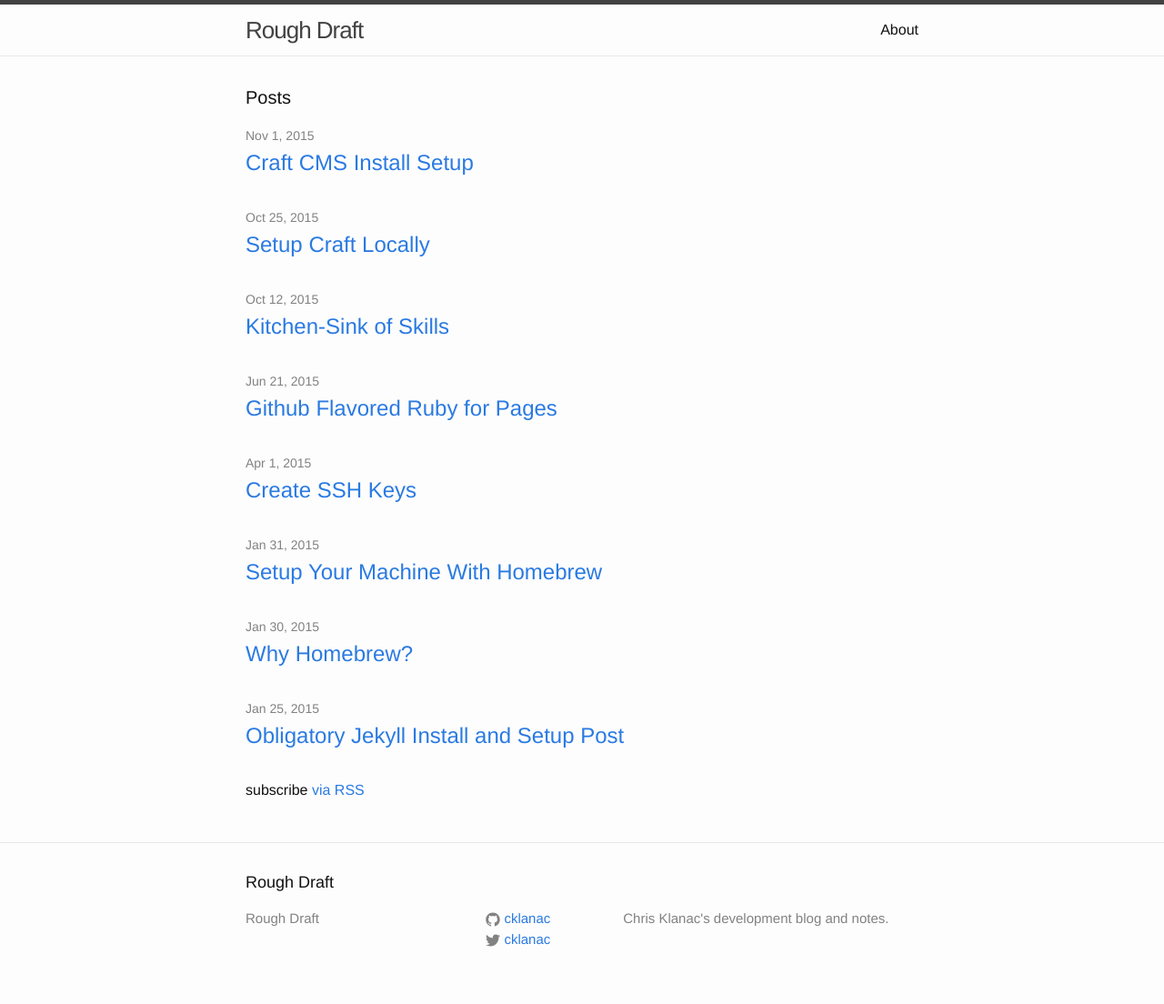
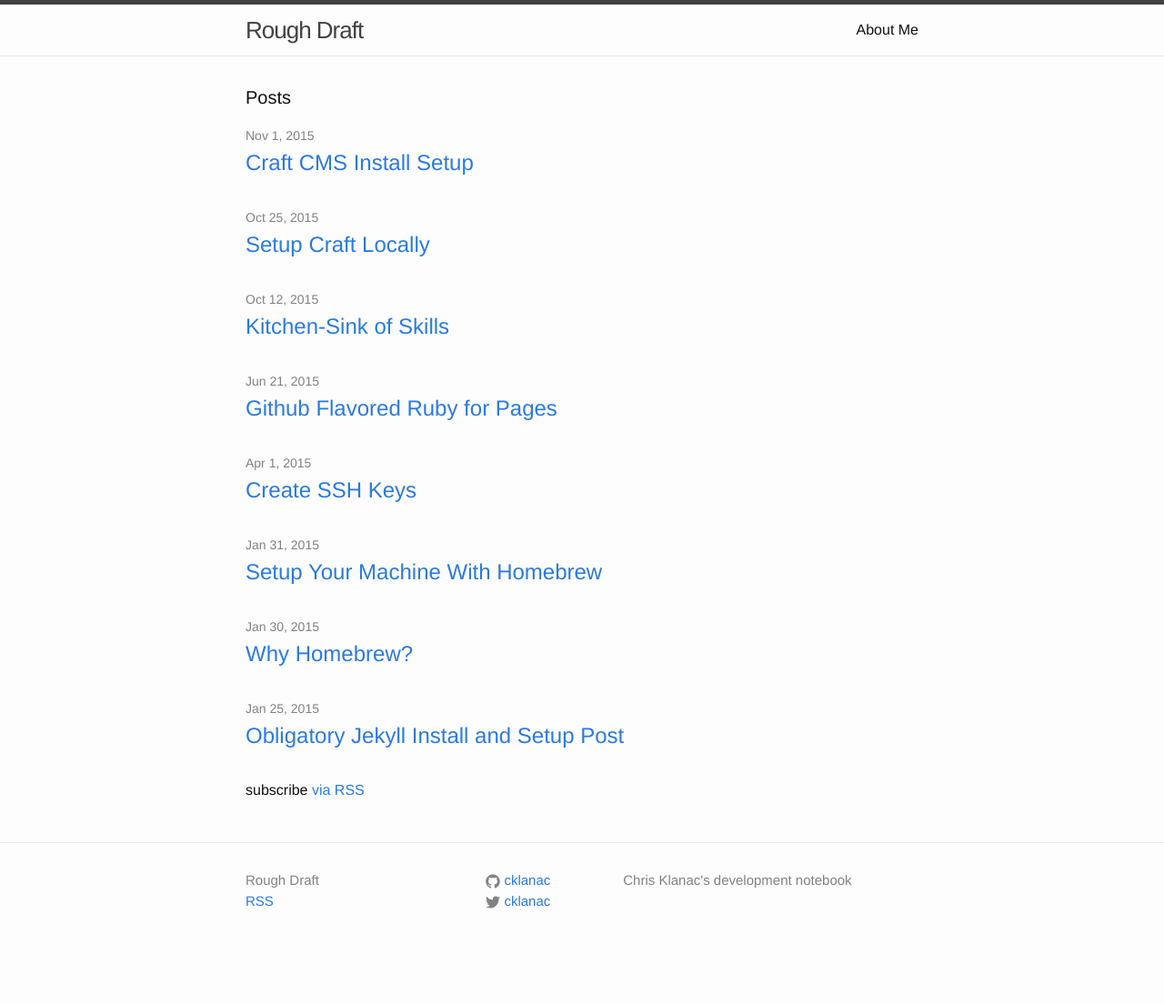
Before and after one commit to cklanac/cklanac.github.io, a Jekyll site: the page built from index.html, in a window 1280 px wide. Shown: the whole page at 91% size. Built offline with Jekyll 4.4.1, drawn with Linux system fonts in a browser that asks for light colours; after the commit the page ends 1062 px from its top, so only the background shows below that.

```diff
--- a/_config.yml
+++ b/_config.yml
@@ -7,14 +7,15 @@
 
 # Site settings
 title: Rough Draft
-subtitle: Just another dev blog.
+subtitle: Chris Klanac's development notebook
 # email: your-email@domain.com
 description: > # this means to ignore newlines, content must be indented
-  Chris Klanac's development blog and notes.
+  Chris Klanac's development notebook
 # It appears in your document head meta (for Google search results) and in your feed.xml
 
 baseurl: "" # the subpath of your site, e.g. /blog
-permalink:     none
+permalink: none
+
 url: "http://cklanac.github.io/" # the base hostname & protocol for your site
 
 twitter_username: cklanac
--- a/_includes/footer.html
+++ b/_includes/footer.html
@@ -2,13 +2,14 @@
 
   <div class="wrapper">
 
-    <h2 class="footer-heading">{{ site.title }}</h2>
+    <!--<h2 class="footer-heading">{{ site.title }}</h2>-->
 
     <div class="footer-col-wrapper">
       <div class="footer-col footer-col-1">
         <ul class="contact-list">
           <li>{{ site.title }}</li>
           <li><a href="mailto:{{ site.email }}">{{ site.email }}</a></li>
+          <li><a href="{{ '/feed.xml' | prepend: site.baseurl }}">RSS</a></li>
         </ul>
       </div>
 
```
Also changed, not shown: about.md (+14 -5 lines).
